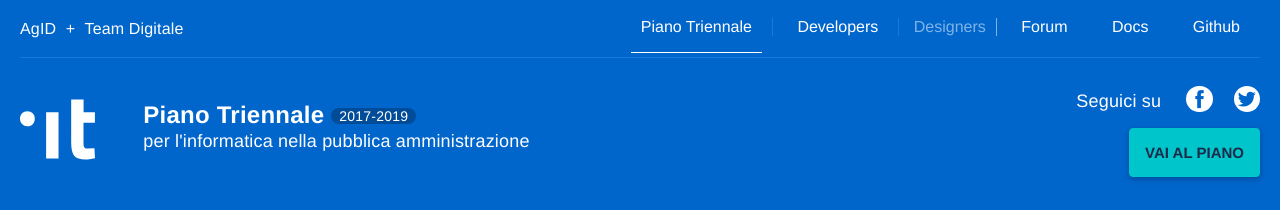
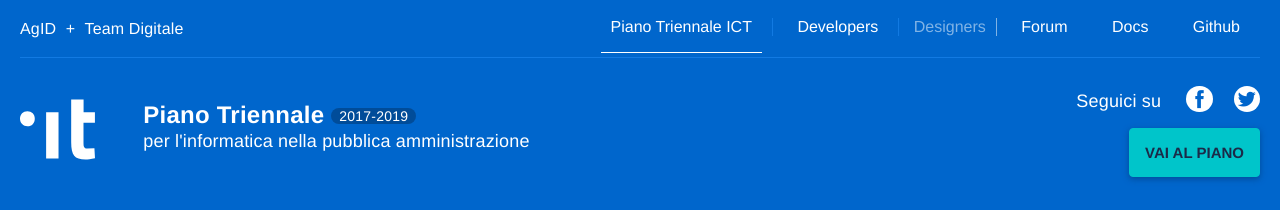
Before and after one commit to italia/pianotriennale-ict.italia.it, a Jekyll site: the page built from _pages/it/index.md, in a window 1280 px wide. Shown: the top 210 px of the page. Built offline with Jekyll 4.4.1, drawn with Linux system fonts in a browser that asks for light colours; some web fonts are replaced.

Commit message:
Piano Triennale -> Piano Triennale ICT

```diff
--- a/_data/l10n.yml
+++ b/_data/l10n.yml
@@ -7,7 +7,7 @@
     cookiebar_msg: Questo sito utilizza cookie tecnici, analytics e di terze parti. Proseguendo nella navigazione accetti l’utilizzo dei cookie.
     cookiebar_privacy_policy: Privacy policy
     follow_us: seguici su
-    header_link_pt: Piano Triennale
+    header_link_pt: Piano Triennale ICT
     header_link_developers: Developers
     header_link_design: Designers
     header_link_forum: Forum
```
